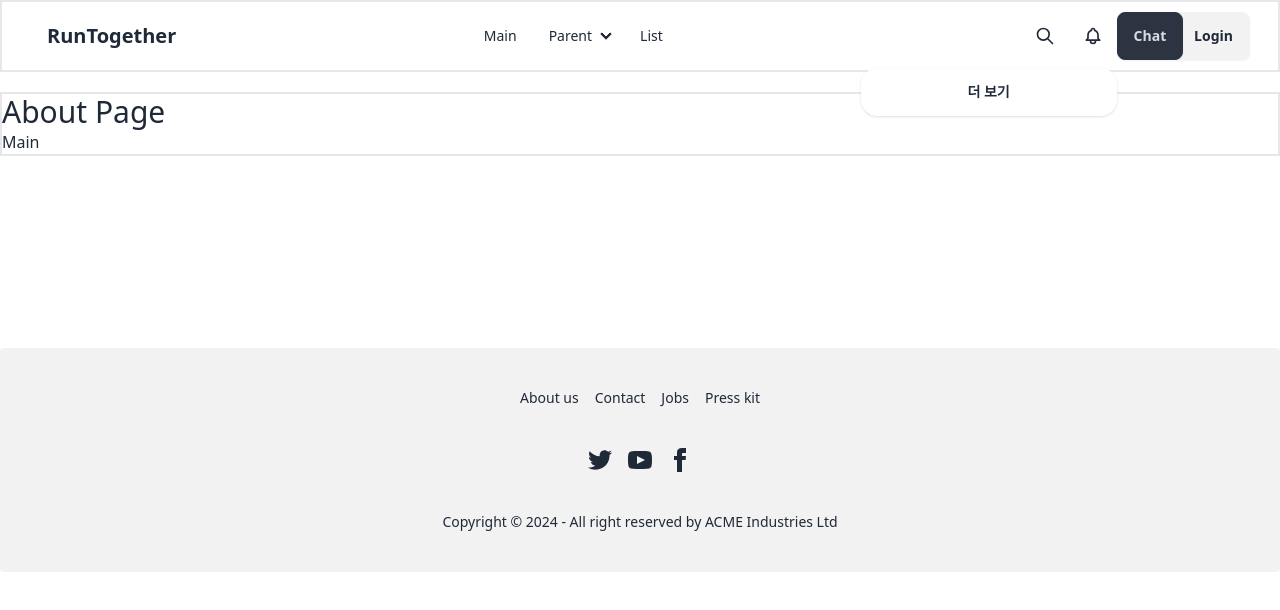
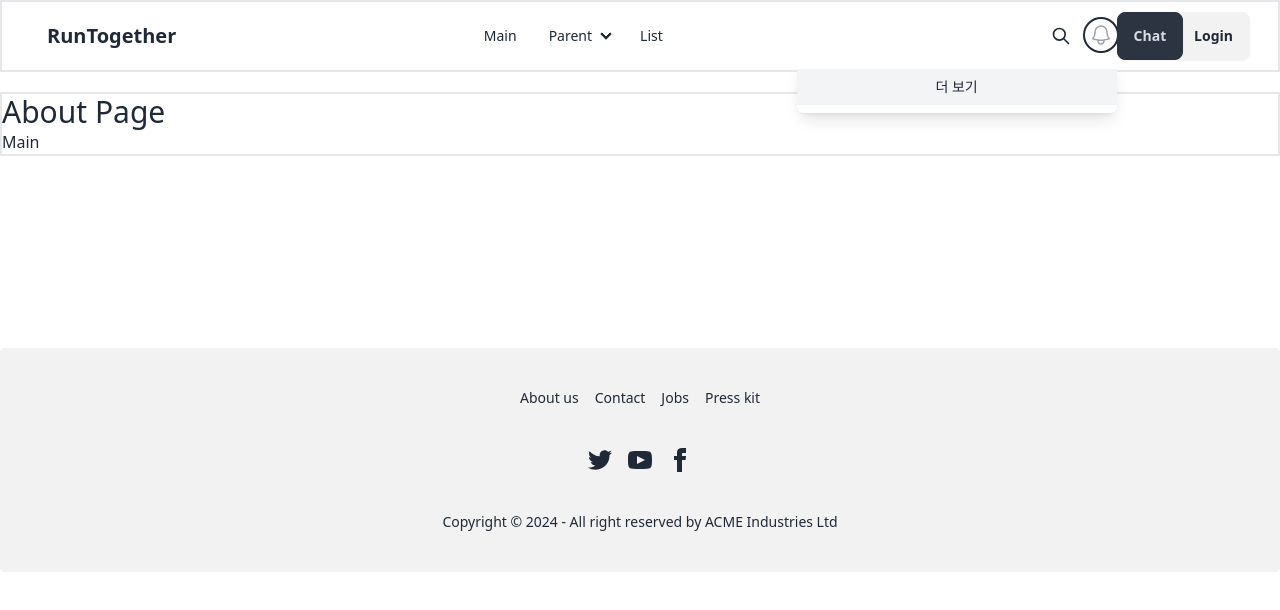
Before and after one commit to CHOHUNE/TOGERUN_FRONT, a React (Create React App) app: page /about in a window 1280 px wide. Both pictures are taken after a click on the button 1092 px from the left and 36 px from the top of the page. Shown: the top 610 px of the page. Built offline with nearby package versions, Linux system fonts and the light colour scheme.

Commit message:
feat : 알람 컴포넌트 페이지네이션 까지는 성공 but 실시간으로 받지 못함

```diff
--- a/src/api/api.js
+++ b/src/api/api.js
@@ -1,8 +1,11 @@
 import axios from "axios";
 import jwtAxios from "../util/JwtUtil";
 
+
+export const basicURL = 'http://localhost:8080/api'
+
 export const axiosInstance = axios.create({
-    baseURL: 'http://localhost:8080/api'
+    baseURL: basicURL
     //추후 배포시 baseURL 만 변경 해준다
 })
 
--- a/src/component/notification/NotificationIcon.js
+++ b/src/component/notification/NotificationIcon.js
@@ -1,111 +1,136 @@
-import React, { useCallback, useEffect, useState, useRef } from 'react';
+import React, { useState, useEffect, useRef, useCallback } from 'react';
+import { BellIcon } from '@heroicons/react/24/outline';
+import jwtAxios from "../../util/JwtUtil";
 import useEventSource from "../../hooks/useEventSource";
-import jwtAxios from "../../util/JwtUtil";
-import { useNavigate } from "react-router-dom";
+import {useNavigate} from "react-router-dom";
+import {basicURL} from "../../api/api";
 
 const NotificationIcon = () => {
-    const [isOpen, setIsOpen] = useState(false);
+    const [showNotifications, setShowNotifications] = useState(false);
     const [notifications, setNotifications] = useState([]);
     const [unreadCount, setUnreadCount] = useState(0);
-    const [page, setPage] = useState(1);
+    const [page, setPage] = useState(0);
     const [hasMore, setHasMore] = useState(true);
+    const [isInitialLoad, setIsInitialLoad] = useState(true);
+    const notificationRef = useRef(null);
+
     const navigate = useNavigate();
-    const lastEventIdRef = useRef(null);
 
-    const toggleDropdown = () => {
-        setIsOpen(!isOpen);
-        if (!isOpen) {
-            setPage(1);
-            fetchNotifications(1, true);
+    const fetchNotifications = useCallback(async () => {
+        try {
+            const response = await jwtAxios.get(`/notifications/all?page=${page}&size=7`);
+            setNotifications(prev => {
+                const newNotifications = response.data.content;
+                const uniqueNotifications = [...prev];
+                newNotifications.forEach(newNotif => {
+                    if (!uniqueNotifications.some(notif => notif.id === newNotif.id)) {
+                        uniqueNotifications.push(newNotif);
+                    }
+                });
+                return uniqueNotifications;
+            });
+            setUnreadCount(response.data.unreadCount);
+            setHasMore(page < response.data.totalPages - 1);
+            setPage(prev => prev + 1);
+        } catch (error) {
+            console.error("Failed to fetch notifications:", error);
+        }
+    }, [page]);
+
+    useEffect(() => {
+        if (showNotifications && isInitialLoad) {
+            fetchNotifications();
+            setIsInitialLoad(false);
+        }
+    }, [showNotifications, isInitialLoad, fetchNotifications]);
+
+    const handleNewNotification = useCallback((event) => {
+        const newNotification = JSON.parse(event.data);
+        setNotifications(prev => {
+            if (!prev.some(notif => notif.id === newNotification.id)) {
+                return [newNotification, ...prev];
+            }
+            return prev;
+        });
+        setUnreadCount(prev => prev + 1);
+    }, []);
+
+    useEventSource('http://localhost:8080/api/notifications/subscribe', handleNewNotification);
+
+    useEffect(() => {
+        const handleClickOutside = (event) => {
+            if (notificationRef.current && !notificationRef.current.contains(event.target)) {
+                setShowNotifications(false);
             }
         };
 
-    const fetchNotifications = useCallback((pageNum, reset = false) => {
-        jwtAxios.get(`/api/notifications/all?page=${pageNum}&size=8`)
-            .then(response => {
-                const newNotifications = response.data.content;
-                setNotifications(prev => reset ? newNotifications : [...prev, ...newNotifications]);
-
-                setHasMore(response.data.hasNext);
-                setUnreadCount(response.data.unreadCount);
-
-            })
-            .catch(error => console.log("Error fetching Notifications", error));
+        document.addEventListener('mousedown', handleClickOutside);
+        return () => {
+            document.removeEventListener('mousedown', handleClickOutside);
+        };
     }, []);
 
-    const handleNewEvent = useCallback((event) => {
-        const data = JSON.parse(event.data);
-        setNotifications(prev => [data, ...prev.slice(0, 7)]);  // Keep only the latest 8 notifications
-        setUnreadCount(prev => prev + 1);
-        lastEventIdRef.current = event.lastEventId;
-    }, []);
+    const handleNotificationClick = () => {
+        setShowNotifications(!showNotifications);
+    };
 
-    const handleError = useCallback((error) => {
-        console.error('EventSource error:', error);
-        // 여기에 재연결 로직 추가
-    }, []);
+    const markAsRead = async (notification) => {
+        try {
+            await jwtAxios.post(`/notifications/${notification.id}/read`);
+            setNotifications(prev =>
+                prev.map(notif =>
+                    notif.id === notification.Id ? { ...notif, isRead: true } : notif
+                )
+            );
+            setUnreadCount(prev => prev - 1);
 
-    useEventSource(
-        'http://localhost:8080/api/notifications/subscribe',
-        handleNewEvent,
-        handleError,
-        lastEventIdRef.current
-    );
+            navigate(notification.goUrl)
 
-    useEffect(() => {
-        fetchNotifications(1, true);
-    }, [fetchNotifications]);
-
-    const loadMore = () => {
-        if (hasMore) {
-            setPage(prev => prev + 1);
-            fetchNotifications(page + 1);
+        } catch (error) {
+            console.error("Failed to mark notification as read:", error);
         }
     };
 
-    const markAsRead = useCallback((notificationId) => {
-        jwtAxios.post(`/api/notifications/${notificationId}/read`)
-            .then(() => {
-                setNotifications(prev =>
-                    prev.map(notif =>
-                        notif.id === notificationId ? {...notif, isRead: true} : notif
-                    )
-                );
-                setUnreadCount(prev => Math.max(0, prev - 1));
-            })
-            .catch(error => console.log("Error marking notification as read", error));
-    }, []);
+    return (
+        <div className="relative" ref={notificationRef}>
+            <button
+                onClick={handleNotificationClick}
+                className="p-1 rounded-full text-gray-400 hover:text-white focus:outline-none focus:ring-2 focus:ring-offset-2 focus:ring-offset-gray-800 focus:ring-white"
+            >
+                <BellIcon className="h-6 w-6" />
+                {unreadCount > 0 && (
+                    <span className="absolute top-0 right-0 inline-flex items-center justify-center px-2 py-1 text-xs font-bold leading-none text-red-100 transform translate-x-1/2 -translate-y-1/2 bg-red-600 rounded-full">
+                        {unreadCount}
+                    </span>
+                )}
+            </button>
 
-    return (
-        <div className="dropdown dropdown-end">
-            <button tabIndex={0} className="btn btn-ghost btn-circle" onClick={toggleDropdown}>
-                <div className="indicator">
-                    <svg xmlns="http://www.w3.org/2000/svg" className="h-5 w-5" fill="none" viewBox="0 0 24 24" stroke="currentColor">
-                        <path strokeLinecap="round" strokeLinejoin="round" strokeWidth="2" d="M15 17h5l-1.405-1.405A2.032 2.032 0 0118 14.158V11a6.002 6.002 0 00-4-5.659V5a2 2 0 10-4 0v.341C7.67 6.165 6 8.388 6 11v3.159c0 .538-.214 1.055-.595 1.436L4 17h5m6 0v1a3 3 0 11-6 0v-1m6 0H9" />
-                    </svg>
-                    {unreadCount > 0 && <span className="badge badge-xs badge-primary indicator-item">{unreadCount}</span>}
+            {showNotifications && (
+                <div className="absolute right-0 mt-2 w-80 bg-white rounded-md shadow-lg overflow-hidden z-10 max-h-[80vh] overflow-y-auto">
+                    <div className="py-2">
+                        {notifications.map((notification) => (
+                            <div
+                                key={notification.id}
+                                className={`px-4 py-2 hover:bg-gray-100 ${
+                                    notification.isRead ? 'bg-gray-50' : 'bg-white'
+                                }`}
+                                onClick={() => markAsRead(notification)}
+                            >
+
+                                <p className="text-sm text-gray-600">{notification.content}</p>
+                                <p className="text-xs text-gray-400">{new Date(notification.createdAt).toLocaleString()}</p>
                             </div>
-            </button>
-            {isOpen && (
-                <ul tabIndex={0} className="dropdown-content menu p-2 shadow bg-base-100 rounded-box w-64 mt-2 max-h-60 overflow-y-auto">
-                    {notifications.map(notification => (
-                        <li key={notification.id}
-                            onClick={() => {
-                                navigate(notification.goUrl);
-                                if (!notification.isRead) markAsRead(notification.id);
-                            }}
-                            className={`cursor-pointer ${notification.isRead ? 'opacity-50' : ''}`}>
-                            <a className="p-2 hover:bg-gray-100">
-                                <strong className="font-bold">{notification.nickname}</strong>: {notification.content}
-                            </a>
-                        </li>
                         ))}
                         {hasMore && (
-                        <li className="text-center">
-                            <button onClick={loadMore} className="btn btn-ghost btn-sm">더 보기</button>
-                        </li>
+                            <button
+                                onClick={fetchNotifications}
+                                className="w-full px-4 py-2 bg-gray-100 text-gray-800 text-sm font-medium hover:bg-gray-200"
+                            >
+                                더 보기
+                            </button>
                         )}
-                </ul>
+                    </div>
+                </div>
             )}
         </div>
     );
--- a/src/component/post/ReadComponent.js
+++ b/src/component/post/ReadComponent.js
@@ -67,7 +67,7 @@ function ReadComponent({postId}) {
     }
 
     return (
-        <div className="card bg-base-100 shadow-xl">
+        <div className="card bg-base-100 shadow-xl relative z-0">
             {isFetching ? <FetchingModal/> : null}
             <div className="card-body">
                 <div className="flex justify-between items-center mb-4">
@@ -106,7 +106,7 @@ function ReadComponent({postId}) {
                 </div>
             </div>
             {showDeleteModal && (
-                <div className="modal modal-open">
+                <div className="modal modal-open z-50">
                     <div className="modal-box">
                         <h3 className="font-bold text-lg">게시물을 삭제 하시겠습니까?</h3>
                         <div className="modal-action py-5">
--- a/src/menus/BasicMenu.js
+++ b/src/menus/BasicMenu.js
@@ -6,7 +6,6 @@ import React, {useCallback, useState} from "react";
 import {useMutation, useQueryClient} from "@tanstack/react-query";
 import {useRecoilState} from "recoil";
 import {initState, signInState} from "../atoms/singinState";
-import useEventSource from "../hooks/useEventSource";
 import NotificationIcon from "../component/notification/NotificationIcon";
 
 
```
Also changed, not shown: src/hooks/useEventSource.js (+13 -19 lines). Lines whose indentation alone changed are shown as unchanged.
